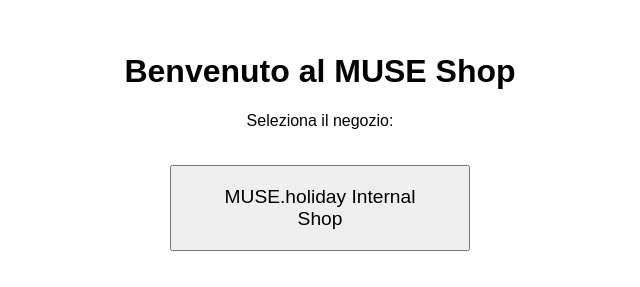
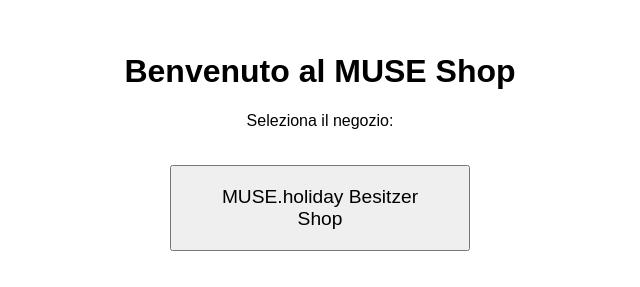
Before and after one commit to MUSEFacility/Webshop, a website: page public/index.html in a window 1280 px wide. Shown: the top 287 px of the page, 320-960 px from the left. Drawn offline with Linux system fonts and the light colour scheme.

Commit message:
Update index.html

```diff
--- a/public/index.html
+++ b/public/index.html
@@ -37,7 +37,7 @@
   <h1>Benvenuto al MUSE Shop</h1>
   <p>Seleziona il negozio:</p>
   <p>
-    <a href="/internal"><button>MUSE.holiday Internal Shop</button></a><br/>
+    <a href="/internal"><button>MUSE.holiday Besitzer Shop</button></a><br/>
     <a href="/external"><button>MUSE.holiday Shop for External Owners</button></a>
   </p>
 </body>
```
